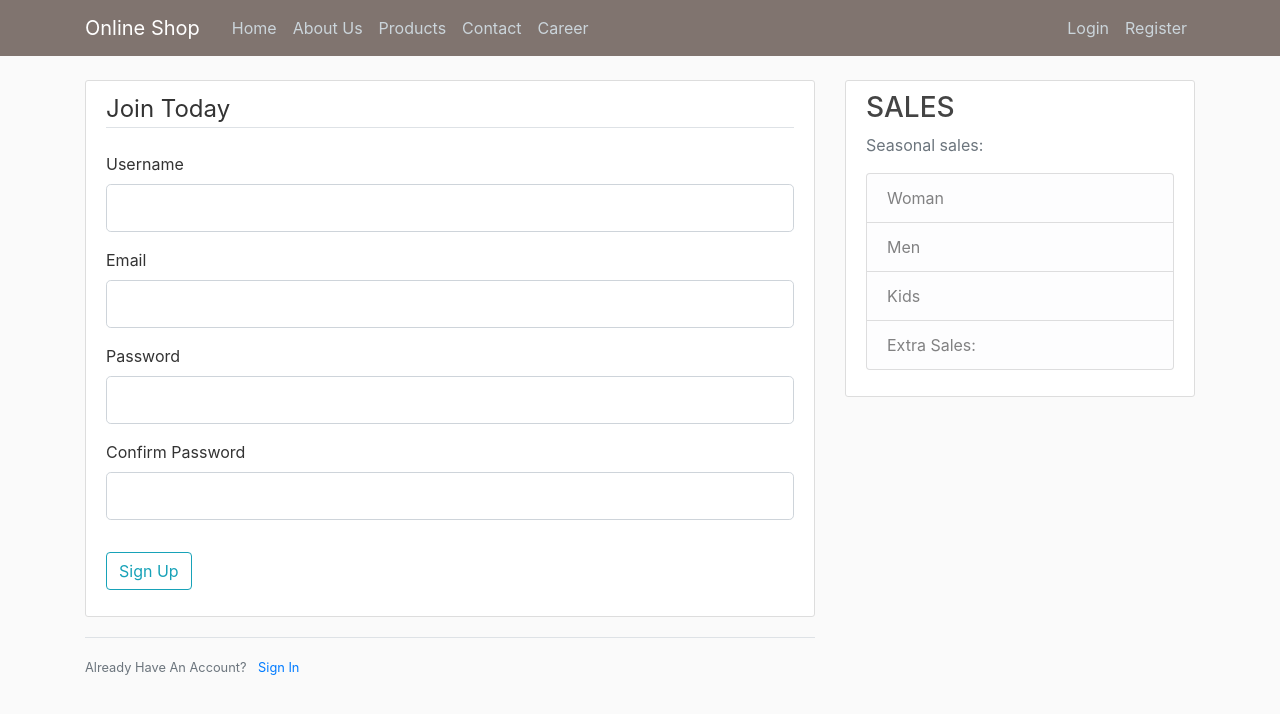
After one commit to Alabama6/magisterka, a Flask app: page /register in a window 1280 px wide. The commit adds this page. Shown: the top 714 px of the page. Run offline with Flask 2, Linux system fonts and the light colour scheme; some libraries are stand-ins or nearby versions.

Commit message:
add login and register tab

```diff
--- a/app.py
+++ b/app.py
@@ -1,6 +1,9 @@
-from flask import Flask, render_template, url_for
+from flask import Flask, render_template, url_for, flash, redirect
+from forms import RegistrationForm, LoginForm
 
 app = Flask(__name__)
+
+app.config['SECRET_KEY'] = 'f6707d781deb2a53d03abf27b09c3c52'
 
 posts = [
     {
@@ -13,16 +16,38 @@ posts = [
     }
 ]
 
+
 @app.route("/")
 @app.route("/home")
 def home():
     return render_template("home.html", posts=posts)
+
 
 @app.route("/about")
 def about():
     return render_template("about.html", title="About")
 
 
+@app.route("/register", methods=['GET', 'POST'])
+def register():
+    form = RegistrationForm()
+    if form.validate_on_submit():
+        flash(f"Account created for {form.username.data}!", "success")
+        return redirect(url_for("home"))
+    return render_template("register.html", title="Register", form=form)
+
+
+@app.route("/login", methods=['GET', 'POST'])
+def login():
+    form = LoginForm()
+    if form.validate_on_submit():
+        if True:
+            flash(f"You have been logged in!", "success")
+        else:
+            flash("Login Unsuccessful. Please check username and password", "danger")
+        return redirect(url_for("home"))
+    return render_template("login.html", title="Login", form=form)
+
 
 if __name__ == '__main__':
     app.run(debug=True)
--- /dev/null
+++ b/forms.py
@@ -0,0 +1,33 @@
+from flask_wtf import FlaskForm
+from wtforms import StringField, PasswordField, SubmitField, BooleanField
+from wtforms.validators import DataRequired, Length, Email, EqualTo
+
+
+class RegistrationForm(FlaskForm):
+    username = StringField(
+        'Username',
+        validators=[DataRequired(), Length(min=2, max=20)]
+    )
+    email = StringField(
+        'Email',
+        validators=[DataRequired(), Email()]
+    )
+    password = PasswordField(
+        'Password', validators=[DataRequired()]
+    )
+    confirm_password = PasswordField(
+        'Confirm Password',
+        validators=[DataRequired(), EqualTo('password')]
+    )
+    submit = SubmitField('Sign Up')
+
+class LoginForm(FlaskForm):
+    email = StringField(
+        'Email',
+        validators=[DataRequired(), Email()]
+    )
+    password = PasswordField(
+        'Password', validators=[DataRequired()]
+    )
+    remember = BooleanField('Remember Me')
+    submit = SubmitField('Login')
--- a/requirements.txt
+++ b/requirements.txt
@@ -1,2 +1,3 @@
 Flask==2.0.1
 Flask-WTF==0.15.1
+email-validator==1.1.3
--- a/templates/layout.html
+++ b/templates/layout.html
@@ -32,16 +32,16 @@
             </button>
             <div class="collapse navbar-collapse" id="navbarToggle">
                 <div class="navbar-nav mr-auto">
-                    <a class="nav-item nav-link" href="/">Home</a>
-                    <a class="nav-item nav-link" href="/about">About Us</a>
+                    <a class="nav-item nav-link" href="{{ url_for('home') }}">Home</a>
+                    <a class="nav-item nav-link" href="{{ url_for('about') }}">About Us</a>
                     <a class="nav-item nav-link" href="/about">Products</a>
                     <a class="nav-item nav-link" href="/about">Contact</a>
                     <a class="nav-item nav-link" href="/about">Career</a>
                 </div>
                 <!-- Navbar Right Side -->
                 <div class="navbar-nav">
-                    <a class="nav-item nav-link" href="/login">Login</a>
-                    <a class="nav-item nav-link" href="/register">Register</a>
+                    <a class="nav-item nav-link" href="{{ url_for('login') }}">Login</a>
+                    <a class="nav-item nav-link" href="{{ url_for('register') }}">Register</a>
                 </div>
             </div>
         </div>
@@ -51,6 +51,16 @@
 <main role="main" class="container">
     <div class="row">
         <div class="col-md-8">
+            {% with messages = get_flashed_messages(with_categories=true) %}
+                {% if messages %}
+                    {% for category, message in messages %}
+                    <div class="alert alert-{{ category }}">
+                        {{ message }}
+
+                    </div>
+                    {% endfor %}
+                {% endif %}
+            {% endwith %}
             {% block content %}{% endblock %}
         </div>
         <div class="col-md-4">
--- /dev/null
+++ b/templates/register.html
@@ -0,0 +1,82 @@
+{% extends "layout.html" %}
+{% block content %}
+<div class="content-section">
+    <form method="POST" action="">
+        {{ form.hidden_tag() }}
+        <fieldset class="form-group">
+            <legend class="border-bottom mb-4">Join Today</legend>
+            <div class="form-group">
+                {{ form.username.label(class="form-control-label") }}
+
+                {% if form.username.errors %}
+                {{ form.username(class="form-control form-control-lg is-invalid") }}
+                <div class="invalid-feedback">
+                    {% for error in form.username.errors %}
+                    <span>{{ error }} </span>
+                    {% endfor %}
+                </div>
+                {% else %}
+                {{ form.username(class="form-control form-control-lg") }}
+                {% endif %}
+
+            </div>
+            <div class="form-group">
+                {{ form.email.label(class="form-control-label") }}
+
+                {% if form.email.errors %}
+                    {{ form.email(class="form-control form-control-lg is-invalid") }}
+                    <div class="invalid-feedback">
+                        {% for error in form.email.errors %}
+                        <span>{{ error }} </span>
+                        {% endfor %}
+                    </div>
+                {% else %}
+                    {{ form.email(class="form-control form-control-lg") }}
+                {% endif %}
+            </div>
+            <div class="form-group">
+                {{ form.password.label(class="form-control-label") }}
+
+                {% if form.password.errors %}
+                        {{ form.password(class="form-control form-control-lg is-invalid") }}
+                    <div class="invalid-feedback">
+                        {% for error in form.password.errors %}
+                        <span>{{ error }} </span>
+                        {% endfor %}
+                    </div>
+                    {% else %}
+                        {{ form.password(class="form-control form-control-lg") }}
+                    {% endif %}
+
+            </div>
+            <div class="form-group">
+                {{ form.confirm_password.label(class="form-control-label") }}
+
+                {% if form.confirm_password.errors %}
+                        {{ form.confirm_password(class="form-control form-control-lg is-invalid") }}
+                    <div class="invalid-feedback">
+                        {% for error in form.confirm_password.errors %}
+                            <span>{{ error }} </span>
+                        {% endfor %}
+                    </div>
+                    {% else %}
+                        {{ form.confirm_password(class="form-control form-control-lg") }}
+                    {% endif %}
+
+            </div>
+
+        </fieldset>
+        <div class="form-group">
+            {{ form.submit(class="btn btn-outline-info") }}
+
+        </div>
+
+    </form>
+</div>
+<div class="border-top pt-3">
+    <small class="text-muted">
+        Already Have An Account? <a class="ml-2" href="{{ url_for('login') }}">Sign In</a>
+    </small>
+
+</div>
+{% endblock content %}
```
Also changed, not shown: templates/login.html (added, +61 -0 lines).
